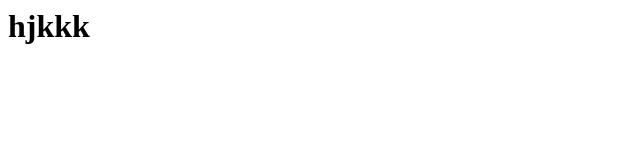
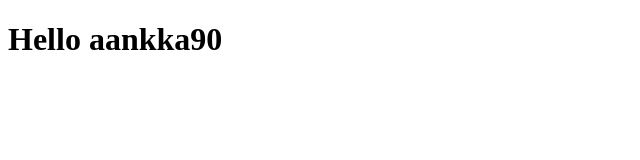
Before and after one commit to aankka90/aankka90.github.io, a plain HTML site: page index.html in a window 1280 px wide. Shown: the whole page, without its empty margins (0-640 px from the left). Drawn offline with Linux system fonts and the light colour scheme.

Commit message:
Update index.html

```diff
--- a/index.html
+++ b/index.html
@@ -1 +1,13 @@
-<h1>hjkkk</h1>
+<!DOCTYPE html>
+<html lang="en">
+<head>
+<meta charset="utf-8">
+<meta name="viewport" content="width=device-width,user-scalable=1,interactive-widget=overlays-content">
+<meta http-equiv="Content-Security-Policy" content="default-src 'self';object-src 'none';base-uri 'none';">
+<title>aankka90</title>
+</head>
+<body>
+<h1>Hello aankka90</h1>
+
+</body>
+</html>
```
